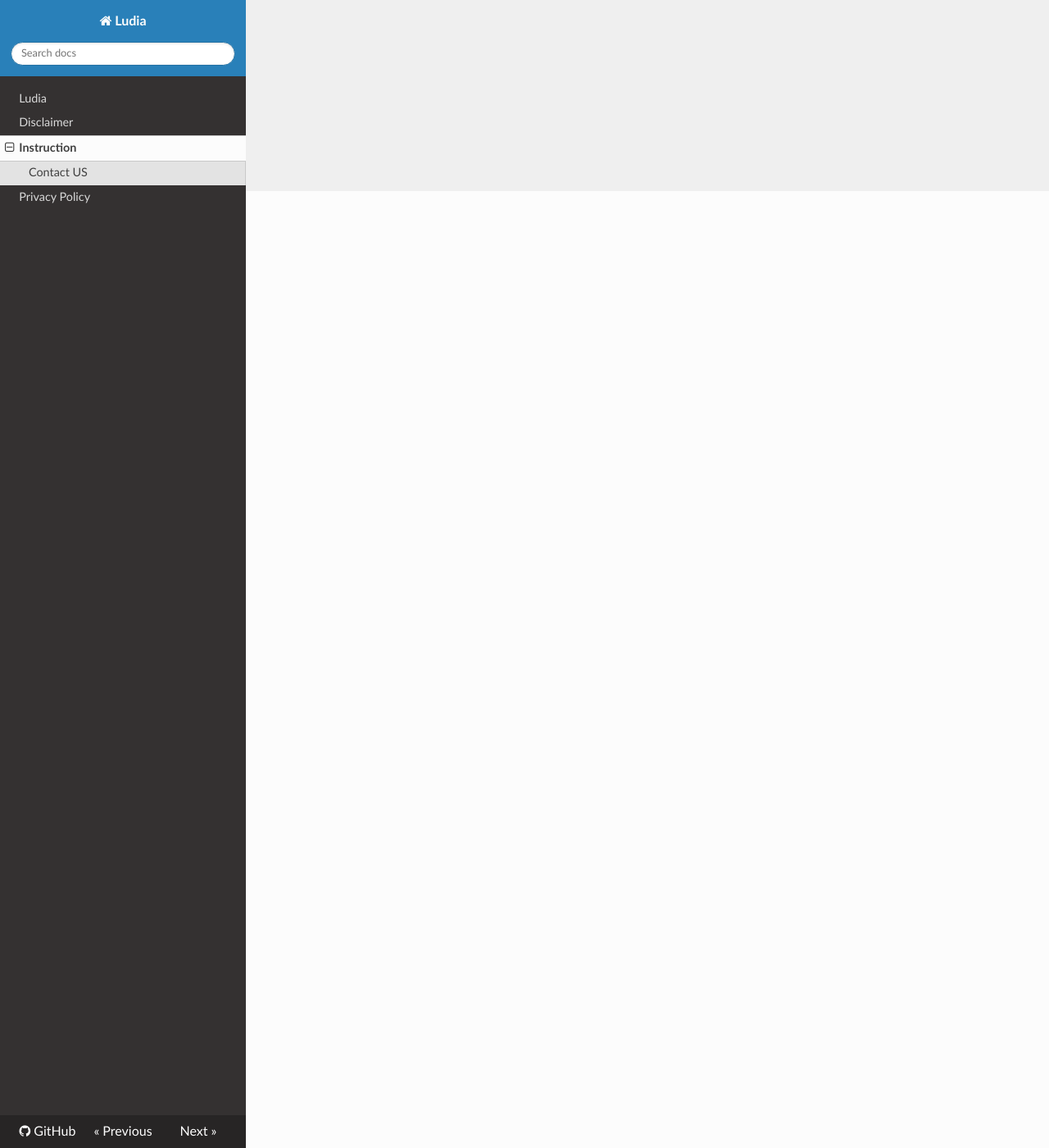
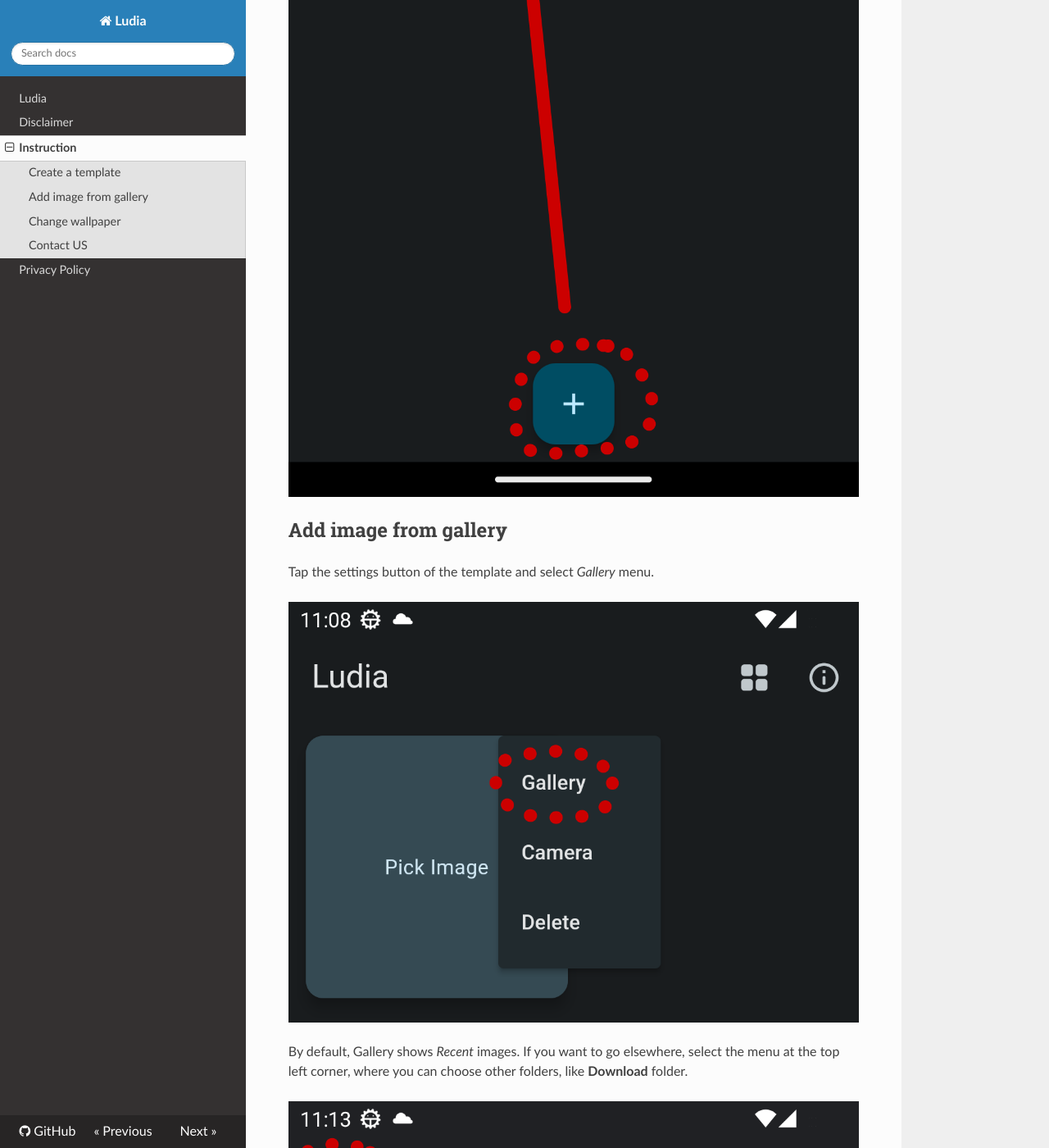
Before and after one commit to innomatica/ludia, an MkDocs documentation site: the page built from extra/docs/manual.md, in a window 1280 px wide and 1400 px high, scrolled down 1167 px. Shown: the whole window at 82% size. Built offline with MkDocs 1.6.1, drawn with Linux system fonts in a browser that asks for light colours; nearby versions of some CDN libraries; some of the changed text lies outside the part shown.

Commit message:
add extra/docs

```diff
--- a/docs/index.html
+++ b/docs/index.html
@@ -138,5 +138,5 @@
 
 <!--
 MkDocs version : 1.4.2
-Build Date UTC : 2023-06-22 14:35:24.357065+00:00
+Build Date UTC : 2023-06-22 15:25:11.940923+00:00
 -->
--- a/extra/docs/manual.md
+++ b/extra/docs/manual.md
@@ -1,5 +1,36 @@
 # Instruction
 
+## Create a template
+
+Tap the plus button at the bottom center and create an image template.
+
+![](./res/create_template.png)
+
+## Add image from gallery
+
+Tap the settings button of the template and select *Gallery* menu.
+
+![](./res/image_from_gallery.png)
+
+By default, Gallery shows *Recent* images. If you want to go elsewhere,
+select the menu at the top left corner, where you can choose other folders,
+like **Download** folder.
+
+![](./res/gallery.png)
+
+Select the image you want and come back to the main screen.
+
+## Change wallpaper
+
+Now you can tap the image to change the wallpapers.
+
+![](./res/change_wallpaper.png)
+
+This will take some time depending on the size of the image.
+Once new wallpapers were applied, you can see the app has a new theme
+as the app obeys Material 3 Dynamic Color.
+
+![](./res/new_theme.png)
 
 ## Contact US
 
```
Also changed, not shown: README.md (+2 -15 lines), docs/manual/index.html (+24 -0 lines), docs/search/search_index.json (+1 -1 lines), docs/res/change_wallpaper.png (added), docs/res/create_template.png (added), docs/res/gallery.png (added), docs/res/image_from_gallery.png (added), docs/res/new_theme.png (added), extra/docs/res/change_wallpaper.png (added), extra/docs/res/create_template.png (added), extra/docs/res/gallery.png (added), extra/docs/res/image_from_gallery.png (added), extra/docs/res/new_theme.png (added), 1 other file.
